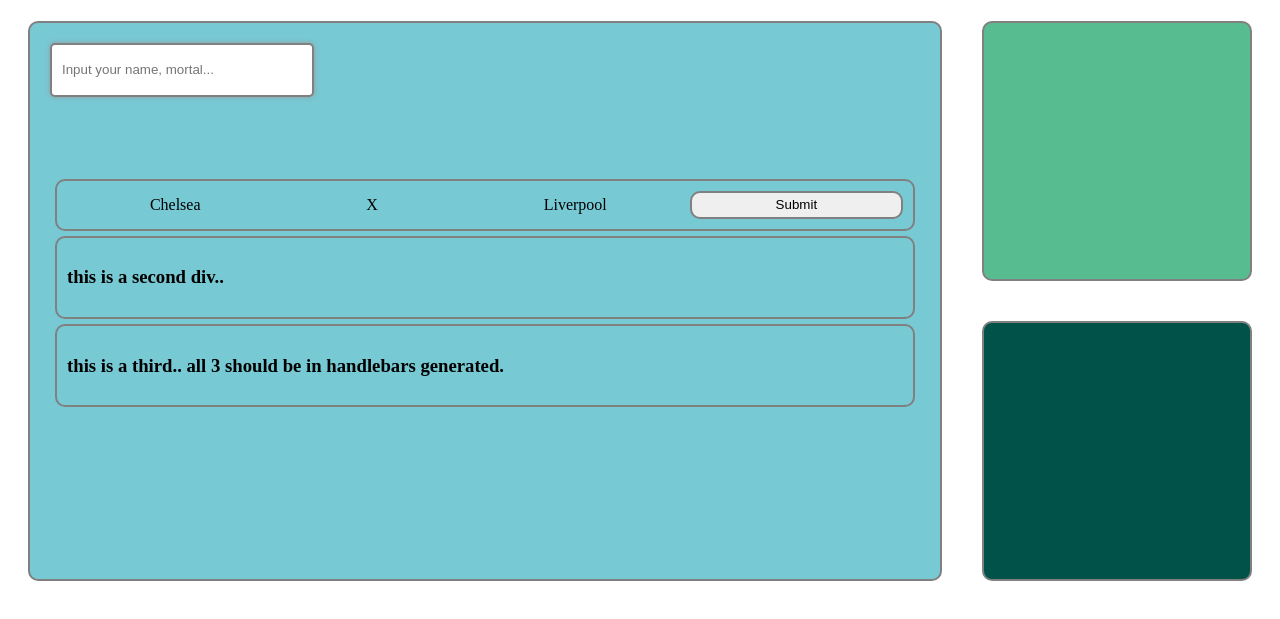
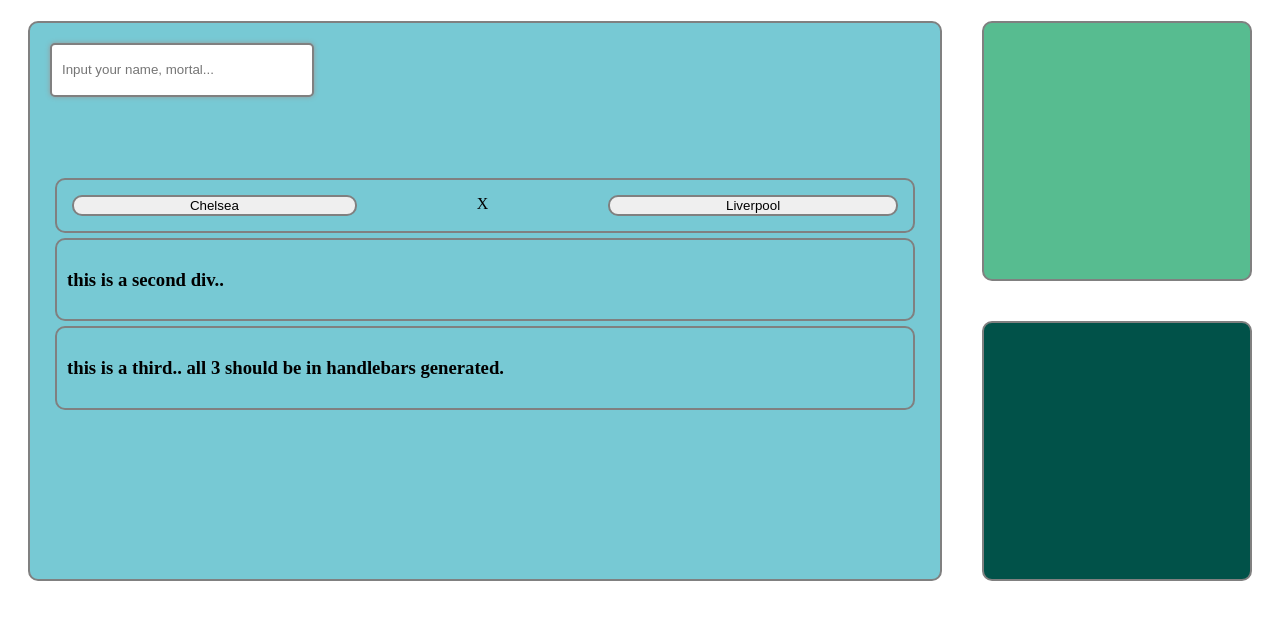
Before and after one commit to AvishayPeres/Hackathon1, a website: page dist/index.html in a window 1280 px wide. Shown: the part 79-698 px from the top of the page. Drawn offline with nearby package versions, Linux system fonts and the light colour scheme.

Commit message:
Updating team to button

```diff
--- a/dist/index.html
+++ b/dist/index.html
@@ -20,10 +20,9 @@
 
             <div class="currentGamesContainer">
                 <div class="singleGame">
-                    <div class="team1">Chelsea</div>
+                    <button class="team1 team-btn">Chelsea</button>
                     <div class="vs">X</div>
-                    <div class="team2">Liverpool</div>
-                    <button id="submit-btn"> Submit</button>
+                    <button class="team2 team-btn">Liverpool</button>
                 </div>
                 <div class="singleGame">
                     <h3>this is a second div..</h3>
--- a/dist/style.css
+++ b/dist/style.css
@@ -46,19 +46,22 @@
     margin: 20px;
 }
 .singleGame{
-
     grid-area: g;
     display:grid;
     grid-template-areas:
-    "team1 vs team2 s";
+    "team1 vs team2";
     border: 2px solid grey;
     border-radius: 10px;
     padding:10px;
     margin: 5px
 }
+.team-btn{
+    border: 2px solid grey;
+    border-radius: 10px;
+}
 #submit-btn{
     grid-area: s;
-    border: 2px solid grey;
+    border: 2px solid;
     border-radius: 10px;
 }
 .vs{
```
